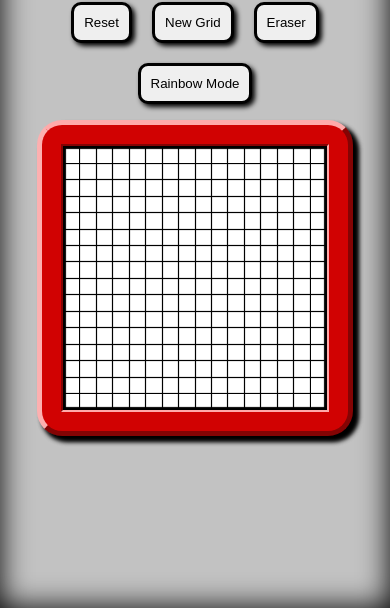
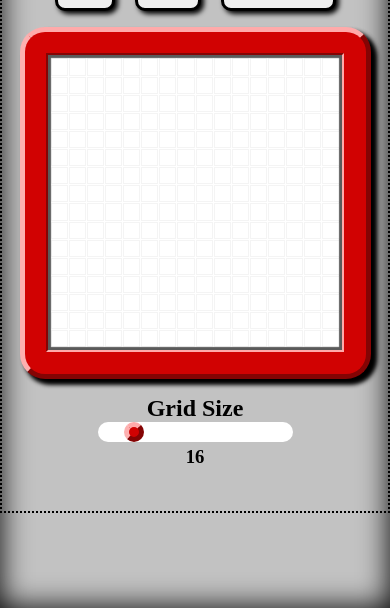
Before and after one commit to kralltaylor/odin-etch-a-sketch, a plain HTML site: page index.html in a window 390 px wide. Shown: the part 236-844 px from the top of the page. Drawn offline with Linux system fonts and the light colour scheme.

Commit message:
Add grid size slider and mobile functionality

```diff
--- a/etch-a-sketch.js
+++ b/etch-a-sketch.js
@@ -1,25 +1,26 @@
-const container = document.querySelector('#container');
-container.style.padding = (container.width / 10);
+const sketchContainer = document.querySelector('#sketch-container');
+sketchContainer.style.padding = (sketchContainer.width / 10);
 
 const sketchArea = document.querySelector('#sketch-area');
 
-const changeGrid = document.querySelector('#grid-size');
 const rainbowButton = document.querySelector('#rainbow-mode');
 const resetButton = document.querySelector('#reset');
 const eraser = document.querySelector('#eraser-mode');
+const gridSize = document.querySelector('#grid-size');
+const sizeSlider = document.querySelector('#size-slider');
 
 
 
 let size = 16;
+gridSize.textContent = size;
 let rainbowMode = false;
 let eraserMode = false;
 let isMouseDown = false;
+let isTouch = false;
 let squares = [];
 let rowCount = 0;
 
 createGrid();
-
-
 
 
 function createGrid () {
@@ -33,47 +34,11 @@ function createGrid () {
             let tempSquare = document.createElement('div');
             tempSquare.id = `square-${r+1}-${i+1}`;
             tempSquare.className = 'square';
-
-            //Create shadows on squares around the edge
-            if (tempSquare.id == 'square-1-1'){
-                tempSquare.style.boxShadow = 'inset 2px 2px 1px black';
-            } else if (tempSquare.id.includes(`e-1-`) && tempSquare.id.includes(`-${size}`)) {
-                tempSquare.style.boxShadow = 'inset -2px 2px 1px black';
-            } else if (tempSquare.id.includes(`e-${size}-`) && tempSquare.id.endsWith(`-1`)) {
-                tempSquare.style.boxShadow = 'inset 2px -2px 1px black';
-            } else if (tempSquare.id.includes(`e-${size}-`) && tempSquare.id.endsWith(`-${size}`)) {
-                tempSquare.style.boxShadow = 'inset -2px -2px 1px black';
-            } else if (tempSquare.id.includes(`e-1-`)) {
-                tempSquare.style.boxShadow = 'inset 0 2px 1px 0 black';
-            } else if (tempSquare.id.endsWith(`-1`)) {
-                tempSquare.style.boxShadow = 'inset 2px 0px 1px 0 black';
-            } else if (tempSquare.id.endsWith(`-${size}`)) {
-                tempSquare.style.boxShadow = 'inset -2px 0px 1px 0 black';
-            } else if (tempSquare.id.includes(`e-${size}-`)) {
-                tempSquare.style.boxShadow = 'inset 0px -2px 1px 0 black';
-            } else {
-                tempSquare.style.boxShadow = 'inset 0 0 1px 0 black';
-            }
-            // tempSquare.style.flex = `1 0 ${(1/size) * 100}%`;
             tempRow.appendChild(tempSquare);
         }
         sketchArea.appendChild(tempRow)
     }
 
-    // for (i = 0; i < squares.length; i++) {
-    //     squares[i].id = `square${i+1}`;
-    //     squares[i].className = 'square';
-    //     squares[i].style.flex = `1 0 ${(1/size) * 100}%`;
-    //     if (((i +1) % size) !== 0){
-    //         sketchArea.appendChild(squares[i]);
-    //     } else {
-    //         sketchArea.appendChild(squares[i]);
-    //         const rowBreak = document.createElement('div');
-    //         rowBreak.className = 'row-break';
-    //         sketchArea.appendChild(rowBreak);
-    //     }
-
-    // }
 }
 
 
@@ -97,29 +62,79 @@ sketchArea.addEventListener('mouseover', (e) => {
     }
 
 });
+
 sketchArea.addEventListener("mouseup", () => {
     isMouseDown = false;
 });
 
+//Touch listeners for mobile
+sketchArea.addEventListener("touchstart", (e) => {
+    e.preventDefault();
+    const choice = e.target;
+
+    isTouch = true;
+    if(eraserMode){
+        erase(choice);
+    } else {
+        updateSquareColor(choice);
+    }
+});
+sketchArea.addEventListener('touchmove', (e) => {
+    e.preventDefault();
+    // const choice = e.target;
+    let choice = document.elementFromPoint(e.changedTouches[0].clientX, e.changedTouches[0].clientY);
+    if (isTouch){
+        if(eraserMode){
+            erase(choice);
+        } else {
+            updateSquareColor(choice);
+        }
+    }
+
+});
+sketchArea.addEventListener("touchend", () => {
+    isTouch = false;
+});
+
+
 changeGrid.addEventListener('click', (e) => {
     changeGridSize();
 });
+
+sizeSlider.addEventListener('input', () => {
+    size = sizeSlider.value;
+    gridSize.textContent = sizeSlider.value;
+    createGrid();
+})
 
 function updateSquareColor(targetSquare) {
 
     const targetStyle = getComputedStyle(targetSquare)
     if (!targetSquare.classList.contains('row-break') && targetSquare.classList.contains('square')) {
         if (rainbowMode === true){
-            const newColor = Math.floor(Math.random()*16777215).toString(16);
-            targetSquare.style.backgroundColor = "#" + newColor;
-        }
-        else {
+            if (!checkHasColor(targetSquare)){
+                targetSquare.classList.toggle('has-color');
+                const newColor = Math.floor(Math.random()*16777215).toString(16);
+                targetSquare.style.backgroundColor = "#" + newColor;
+            }
+        } else {
+            if (checkHasColor(targetSquare)){
+                targetSquare.classList.toggle('has-color');
+            }
             targetSquare.style.backgroundColor = "black";
         }
         const currentOpacity = targetStyle.opacity;
-        const newOpacity = ((parseFloat(currentOpacity) + .2));
+        const newOpacity = ((parseFloat(currentOpacity) + .10));
 
         targetSquare.style.opacity = newOpacity;
+    }
+}
+
+function checkHasColor(targetSquare) {
+    if (targetSquare.classList.contains('has-color')){
+        return true;
+    } else {
+        return false;
     }
 }
 
@@ -127,7 +142,7 @@ function erase(targetSquare) {
 
     const targetStyle = getComputedStyle(targetSquare);
     if (!targetSquare.classList.contains('row-break') && targetSquare.classList.contains('square')) {
-        targetSquare.style.backgroundColor = "white";
+        targetSquare.style.removeProperty('background-color');
         targetSquare.style.opacity = 0.1;
     }
 
--- a/index.html
+++ b/index.html
@@ -8,19 +8,26 @@
     <script src="etch-a-sketch.js" defer></script>
 </head>
 <body>
+    <div id="container">
         <h1>Etch A Sketch</h1>
         <div id="button-container">
             <button id="reset">Reset</button>
-        <button id="grid-size">New Grid</button>
             <button id="eraser-mode">Eraser</button>
             <button id="rainbow-mode">Rainbow Mode</button>
         </div>
 
 
-    <div id="container">
+        <div id="sketch-container">
             <div id="edge">
                 <div id="sketch-area"></div>
             </div>
         </div>
+        <div id="slider-container">
+            <h2>Grid Size</h2>
+            <input id="size-slider" class="slider" type="range" min="1" max="100" value="16">
+            <h3 id="grid-size"></h3>
+        </div>
+    </div>
+
 </body>
 </html>
--- a/styles.css
+++ b/styles.css
@@ -3,22 +3,32 @@
     margin: 0;
     padding: 0;
 }
+
 body {
+    height: 100vh;
+    background-color: rgb(194, 194, 194);
+    box-shadow: inset 0px 0px 30px rgb(0, 0, 0);
+    display: flex;
+    flex-direction: column;
+    justify-content: center;
+}
+#container {
     display: flex;
     flex-direction: column;
     justify-content: center;
     align-items: center;
-    height: 100vh;
-    padding: 10vh 5vw;
+    max-height: 100%;
+    padding: 5vh 5vw;
     gap: 2vh;
-    background-color: rgb(194, 194, 194);
-    box-shadow: inset 0px 0px 30px rgb(0, 0, 0);
+    border: dotted 2px black;
+    flex-basis: 0;
 
 }
 
-#container {
-    width: 90%;
-    max-width: 80vh;
+#sketch-container {
+    /* max-width: 90%; */
+    flex: 1 1 90vw;
+    /* max-width: 80vh; */
     aspect-ratio: 1/1;
     align-items: center;
     box-shadow: 5px 5px 5px black;
@@ -44,6 +54,7 @@ button {
 }
 button:hover {
     background-color: #bebebe;
+    cursor: pointer;
     /* box-shadow: 5px 5px 5px black; */
 }
 button:active {
@@ -79,15 +90,15 @@ button:active {
 }
 
 #sketch-area {
-    padding: 1px;
-    background-color: rgb(0, 0, 0);
+    padding: 3px;
+    background-color: rgb(255, 255, 255);
     width: 100%;
     aspect-ratio: 1/1;
     display: flex;
     flex-direction: column;
     /* flex-wrap: wrap; */
     justify-content: space-evenly;
-    box-shadow: inset 6px 6px 5px 3px black;
+    box-shadow: inset 0px 0px 1px 3px rgba(0, 0, 0, 0.648);
     border-top: solid 2px rgb(132,4,4);
     border-left: solid 2px rgb(132,4,4);
     border-right: solid 2px rgb(255, 170, 170);
@@ -103,12 +114,15 @@ button:active {
 .square {
     flex: 1;
     aspect-ratio: 1 / 1;
-    background-color: white;
-    /* opacity: 0.1; */
-    /* border: solid 2px rgba(0, 0, 0, 0.5); */
+    background-color: rgb(255, 255, 255);
+    /* box-shadow: 0px 0px 1px 1px rgba(0, 0, 0, 0.648);  */
+    opacity: 0.1;
+    border: solid 1px rgba(0, 0, 0, 0.4);
     /* border-radius: 1px; */
 }
-
+.square:hover {
+    background-color: rgb(137, 137, 137);
+}
 
 .row-break {
     height: 0;
@@ -119,3 +133,31 @@ h1 {
     text-align: center;
     font-size: 32pt;
 }
+
+.slider {
+    appearance: none;
+    width: 50vw;
+    background-color: white;
+    outline: black;
+    border-radius: 12px;
+}
+.slider::-webkit-slider-thumb {
+    appearance: none;
+    width: 20px;
+    height: 20px;
+    border-top: solid 5px rgb(255, 170, 170);
+    border-left: solid 5px rgb(253, 176, 176);
+    border-right: solid 5px rgb(132, 4, 4);
+    border-bottom: solid 5px rgb(132, 4, 4);
+    border-radius: 50%;
+    background-color: rgb(209, 2, 2);
+    cursor: pointer;
+}
+
+h2 {
+    text-align: center;
+}
+
+#grid-size {
+    text-align: center;
+}
```
Lines whose indentation alone changed are shown as unchanged.
